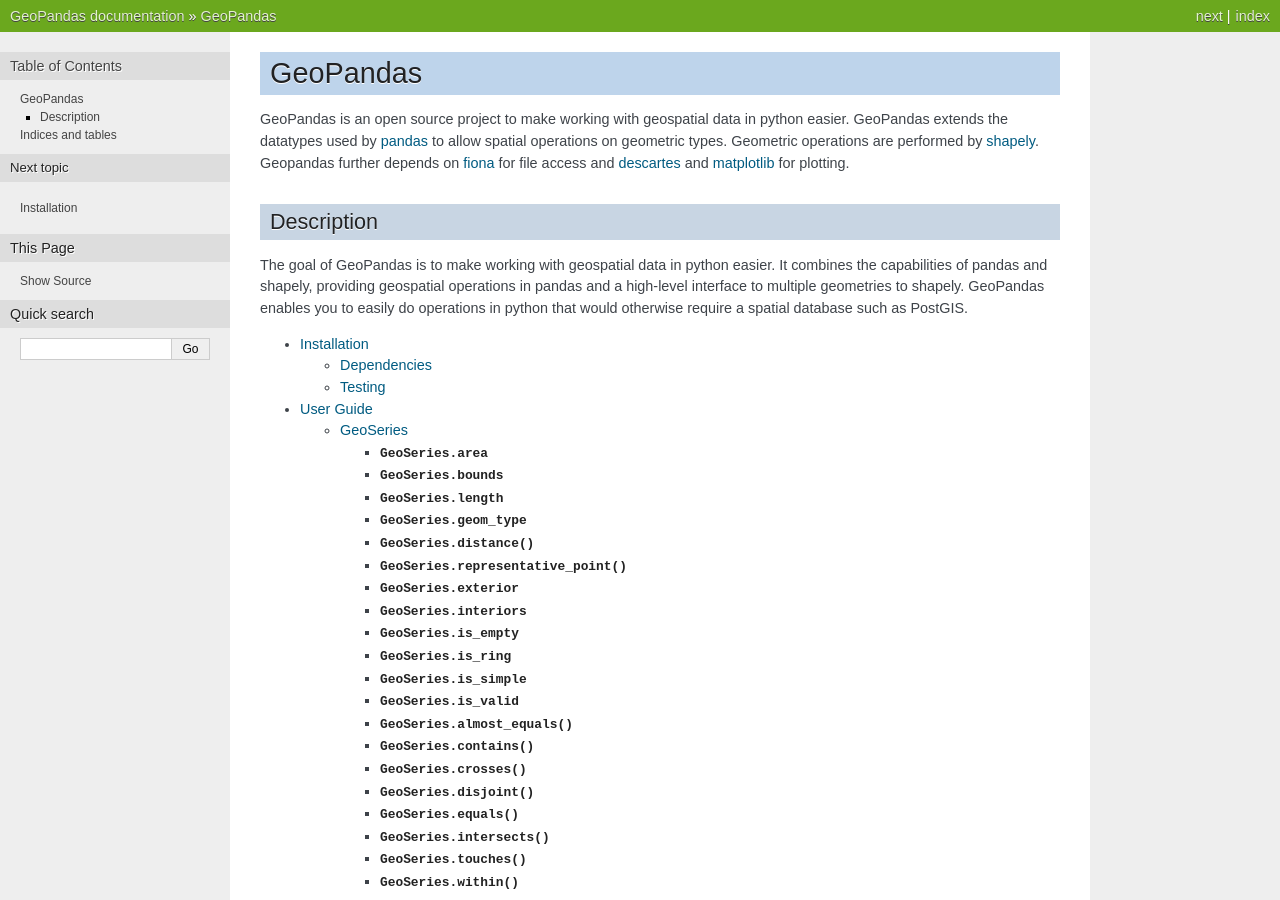
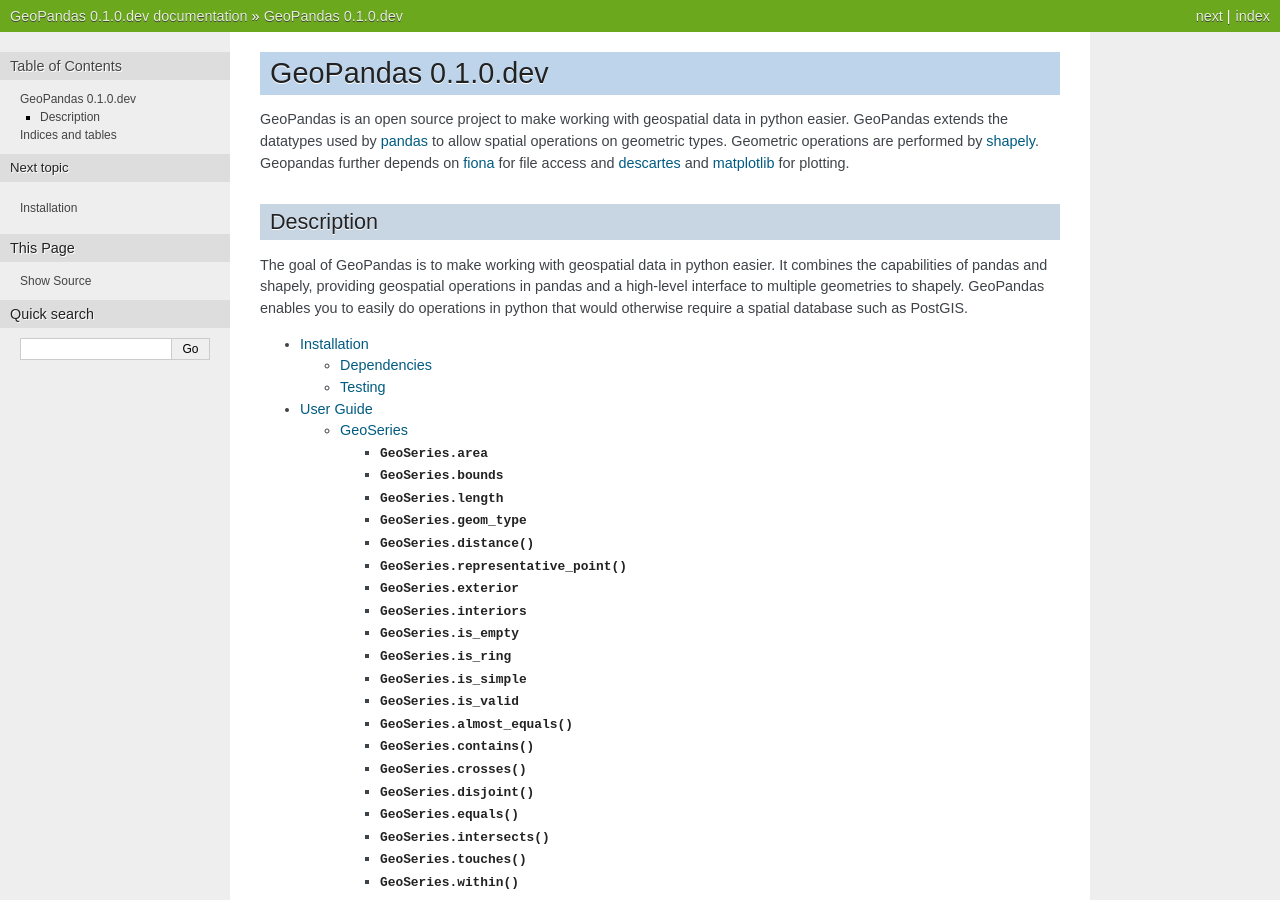
Before and after one commit to geopandas/geopandas, a Sphinx documentation site: the page built from doc/source/index.rst, in a window 1280 px wide and 900 px high. Built offline with Sphinx 7.4.7, drawn with Linux system fonts in a browser that asks for light colours; pages that are not in the unit, such as notebooks, are missing from menus; the version number could not be read and is left out; some of the changed text lies outside the part shown.

Commit message:
DOC: Try/except getting version when building docs

```diff
--- a/doc/source/conf.py
+++ b/doc/source/conf.py
@@ -47,8 +47,12 @@
 # |version| and |release|, also used in various other places throughout the
 # built documents.
 d = {}
-execfile(os.path.join('..', '..', 'geopandas', 'version.py'), d)
-version = release = d['version']
+try:
+    execfile(os.path.join('..', '..', 'geopandas', 'version.py'), d)
+    version = release = d['version']
+except:
+    # FIXME: This shouldn't be hardwired, but should be set one place only
+    version = release = '0.1.0.dev'
 
 # The language for content autogenerated by Sphinx. Refer to documentation
 # for a list of supported languages.
```
